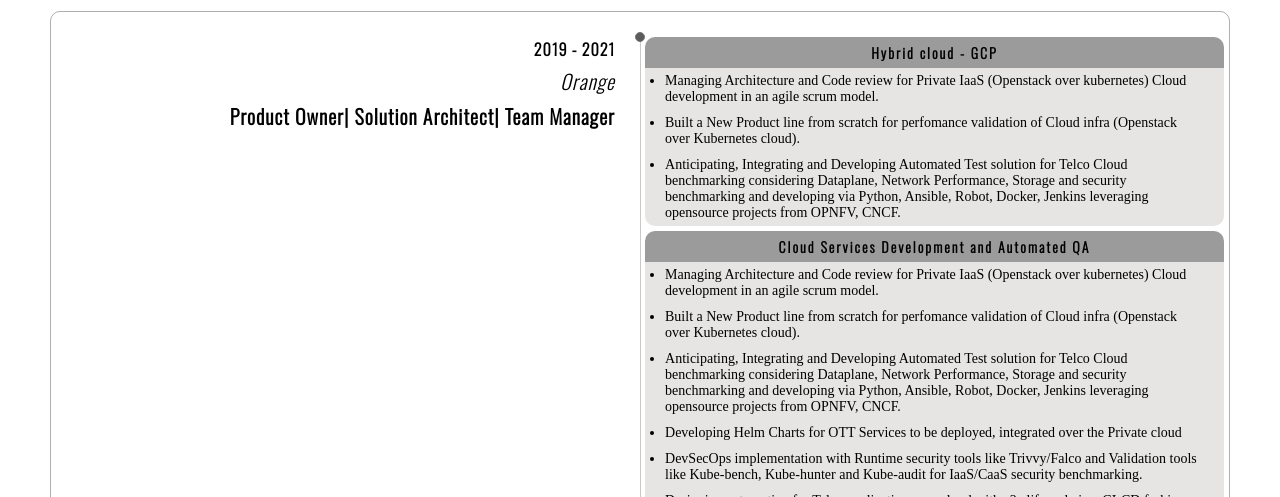
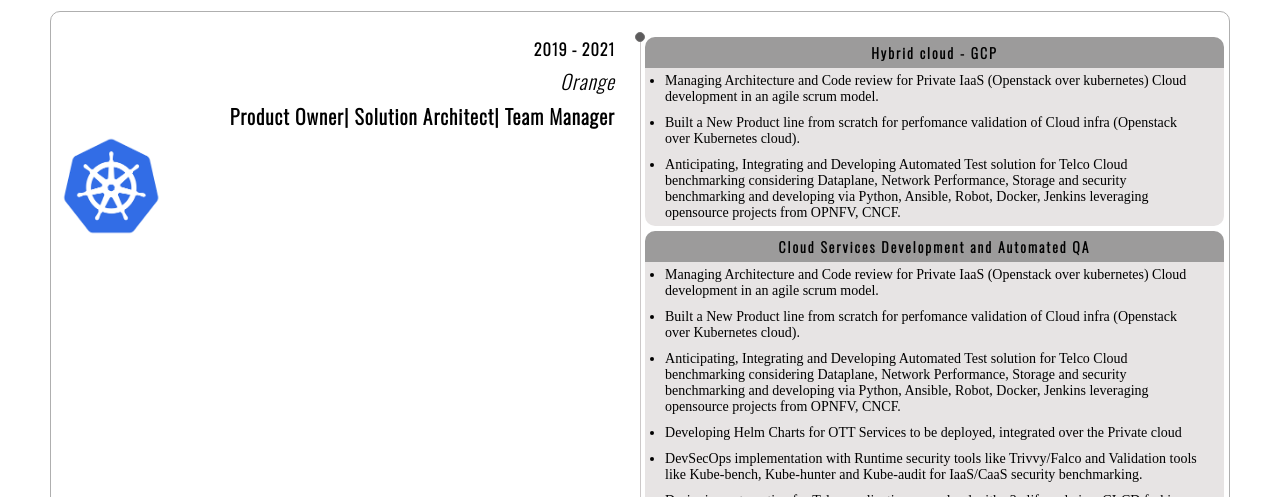
Before and after one commit to Vaibhav16dec/vaibhav16dec.github.io, a plain HTML site: page projects.html in a window 1280 px wide. Shown: the part 303-800 px from the top of the page. Drawn offline with nearby package versions, Linux system fonts and the light colour scheme; a web font is replaced by a local one.

Commit message:
Update projects.html

```diff
--- a/projects.html
+++ b/projects.html
@@ -44,6 +44,7 @@
                         <h4 class="year-h4">2019 - 2021</h4>
                         <h4 class="company-h4">Orange</h4>
                         <h4 class="role-h4">Product Owner| Solution Architect| Team Manager</h4>
+                        <img src = "/images/kubernetes.png" width = "100" height= "100"/>
                     </div>
                     <div class="point"></div>
                     <div class="content">
```
